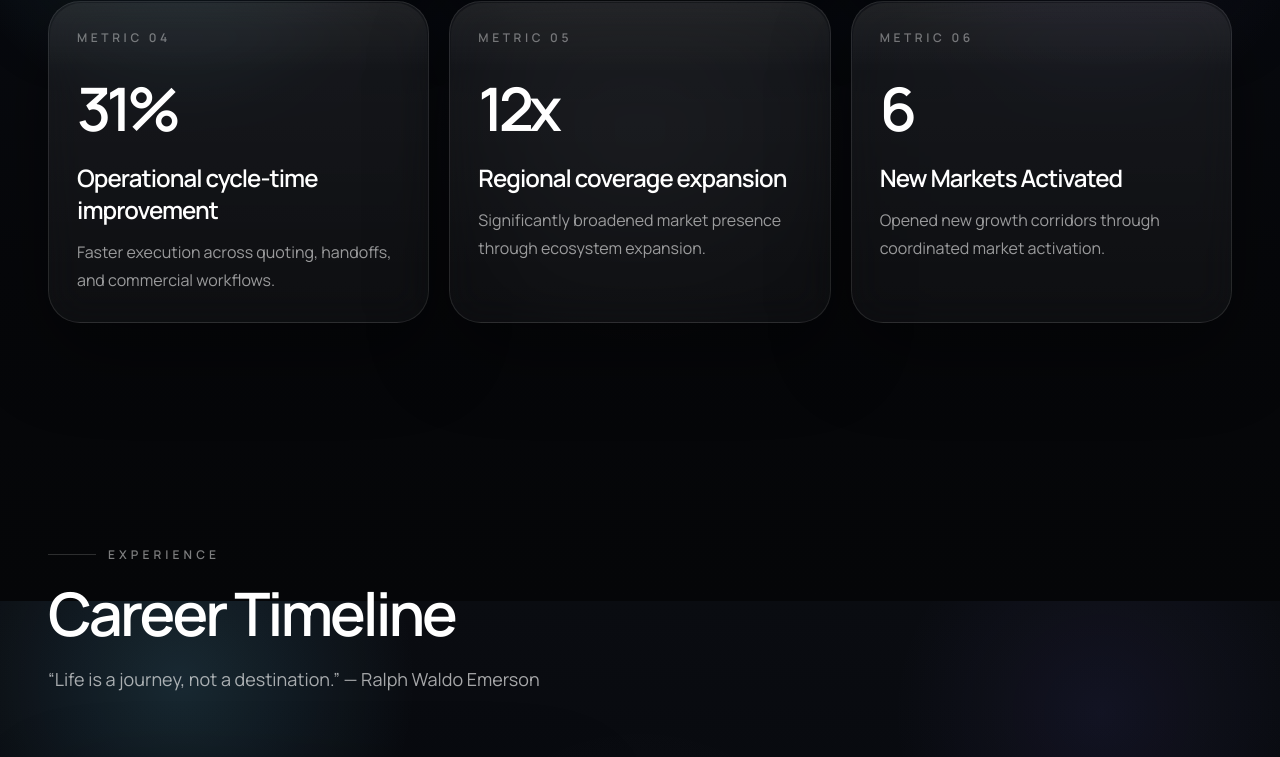
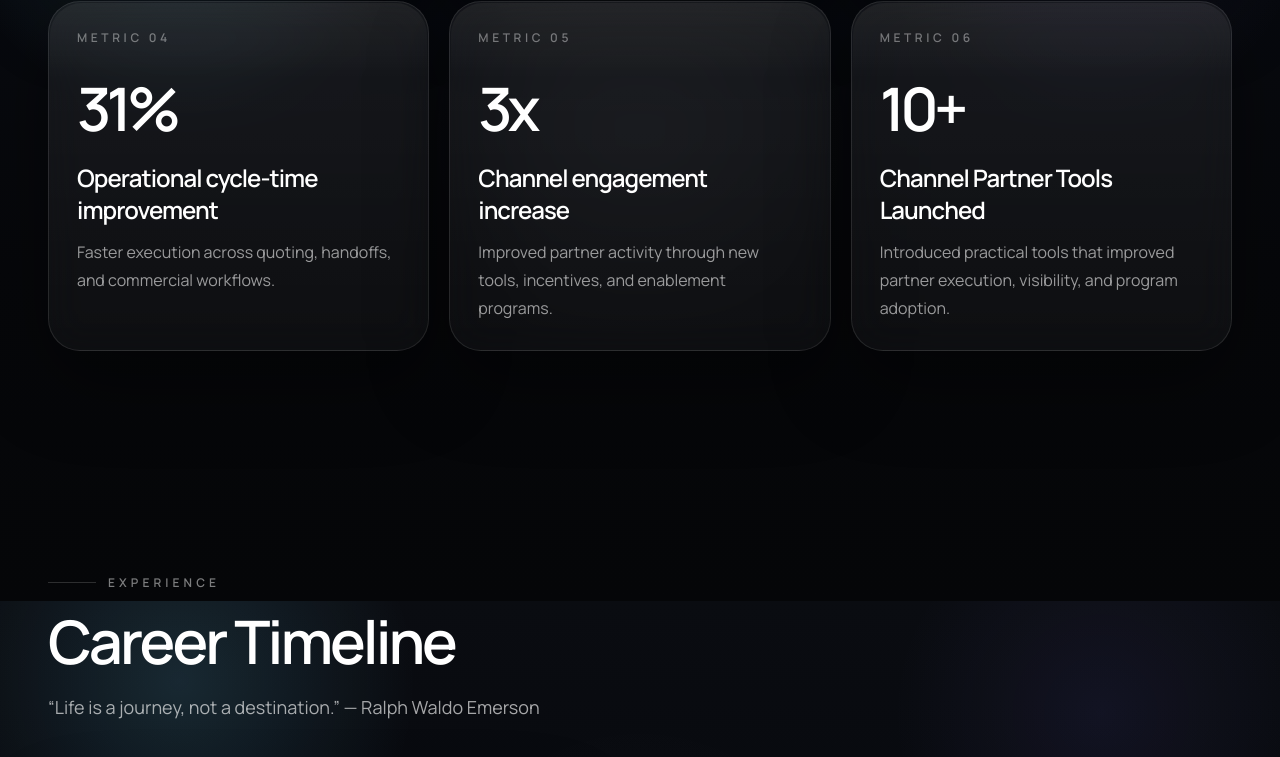
Before and after one commit to NickDiGirolamo/Portfolio, a Next.js app: page / in a window 1280 px wide. Shown: the part 1799-2556 px from the top of the page. Built offline with nearby package versions, Linux system fonts and the light colour scheme.

Commit message:
Update commercial results metrics

```diff
--- a/src/data/site-content.ts
+++ b/src/data/site-content.ts
@@ -85,16 +85,16 @@ export const siteContent = {
       description: "Faster execution across quoting, handoffs, and commercial workflows.",
     },
     {
-      value: 12,
+      value: 3,
       suffix: "x",
-      label: "Regional coverage expansion",
-      description: "Significantly broadened market presence through ecosystem expansion.",
+      label: "Channel engagement increase",
+      description: "Improved partner activity through new tools, incentives, and enablement programs.",
     },
     {
-      value: 6,
-      suffix: "",
-      label: "New Markets Activated",
-      description: "Opened new growth corridors through coordinated market activation.",
+      value: 10,
+      suffix: "+",
+      label: "Channel Partner Tools Launched",
+      description: "Introduced practical tools that improved partner execution, visibility, and program adoption.",
     },
   ],
   about: {
```
